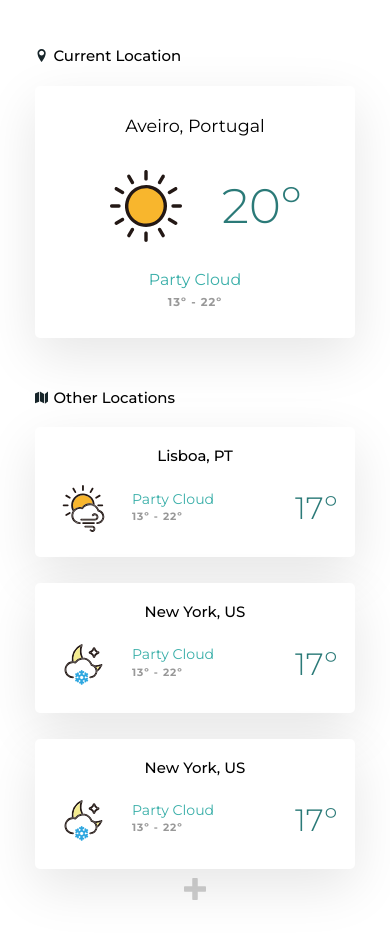
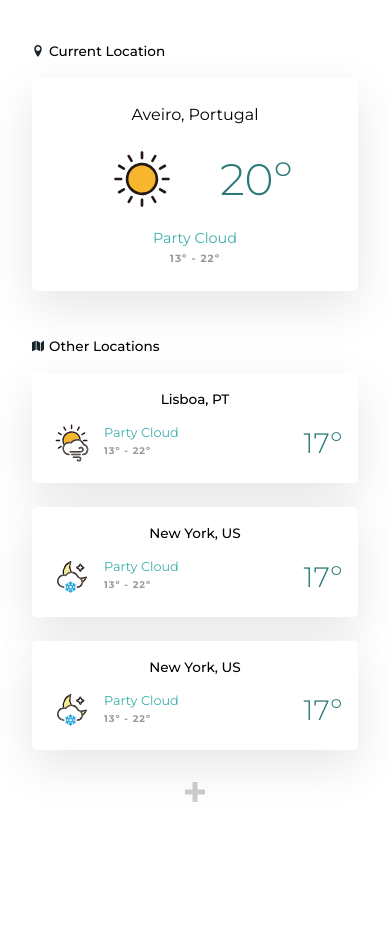
Before and after one commit to fidalgodev/weather-app, a website built with webpack: page src/index.html in a window 390 px wide. After the commit the page ends 850 px from the top, so only its background shows below. Built offline with nearby package versions, Linux system fonts and the light colour scheme; no server answers.

Commit message:
responsive done, design implementation complete

```diff
--- a/src/css/_base.scss
+++ b/src/css/_base.scss
@@ -20,6 +20,7 @@ $bp-large: 68.75em; //1110px
 $bp-medium: 56.25em; //900px
 $bp-small: 37.5em; //600px
 $bp-smallest: 31.25em; //500px
+$bp-tiny: 21.75em; //348px
 
 //GLOBAL RESET
 * {
@@ -39,6 +40,10 @@ html {
 
   @media only screen and (max-width: $bp-large) {
     font-size: 55%;
+  }
+
+  @media only screen and (max-width: $bp-small) {
+    font-size: 50%;
   }
 }
 
--- a/src/css/_cards.scss
+++ b/src/css/_cards.scss
@@ -8,6 +8,10 @@
   background-color: #fff;
   border-radius: 5px;
   box-shadow: 0 2rem 6rem rgba(0, 0, 0, 0.1);
+
+  @media only screen and (max-width: $bp-tiny) {
+    padding: 2rem;
+  }
 
   & > *:not(:last-child) {
     margin-bottom: 1rem;
@@ -27,6 +31,14 @@
     &--icon {
       width: 13rem;
       height: auto;
+
+      @media only screen and (max-width: $bp-smallest) {
+        width: 11rem;
+      }
+
+      @media only screen and (max-width: $bp-tiny) {
+        width: 9rem;
+      }
     }
 
     &--temp {
@@ -63,7 +75,7 @@
   flex-direction: column;
   justify-content: center;
 
-  & > *:not(:last-child) {
+  & > * {
     margin-bottom: 3rem;
   }
 
@@ -95,6 +107,15 @@
         width: 7rem;
         height: auto;
         margin-right: 2rem;
+
+        @media only screen and (max-width: $bp-smallest) {
+          width: 6rem;
+          margin-right: 1rem;
+        }
+
+        @media only screen and (max-width: $bp-tiny) {
+          width: 5rem;
+        }
       }
 
       &__text {
@@ -139,6 +160,10 @@
       &--icon {
         width: 5.5rem;
         height: auto;
+
+        @media only screen and (max-width: $bp-tiny) {
+          width: 4.5rem;
+        }
       }
     }
   }
--- a/src/css/_layout.scss
+++ b/src/css/_layout.scss
@@ -1,10 +1,14 @@
 .container {
   width: 100%;
-  max-width: 75rem;
+  max-width: 65rem;
   display: flex;
   flex-direction: column;
   justify-content: center;
   padding: 3rem 2rem;
+
+  @media only screen and (max-width: $bp-tiny) {
+    padding: 2rem 1rem;
+  }
 }
 
 .current {
```
Also changed, not shown: src/index.html (+1 -0 lines).
